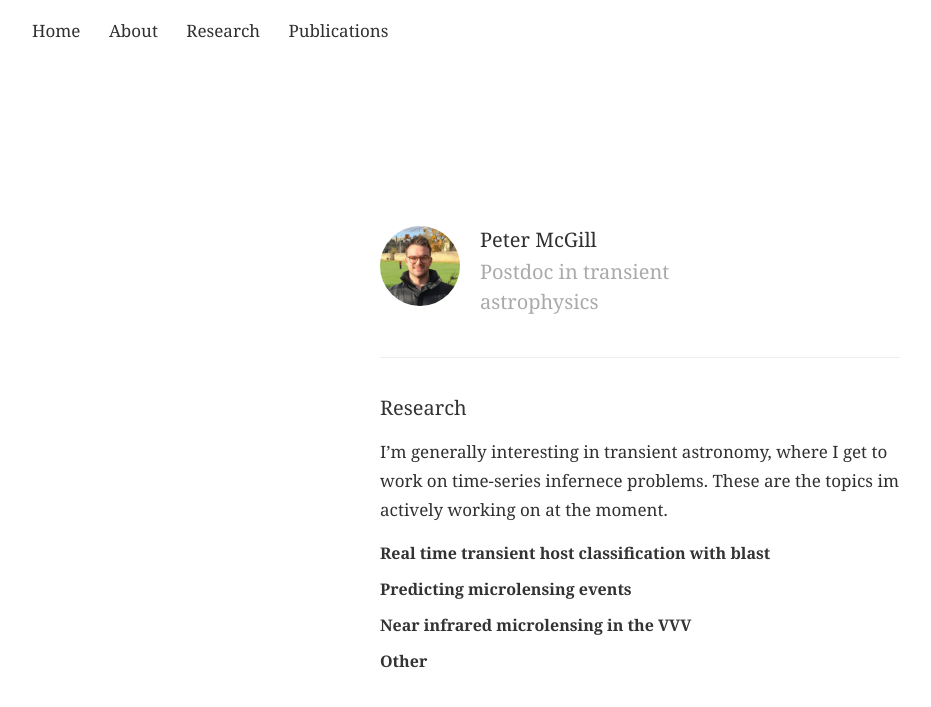
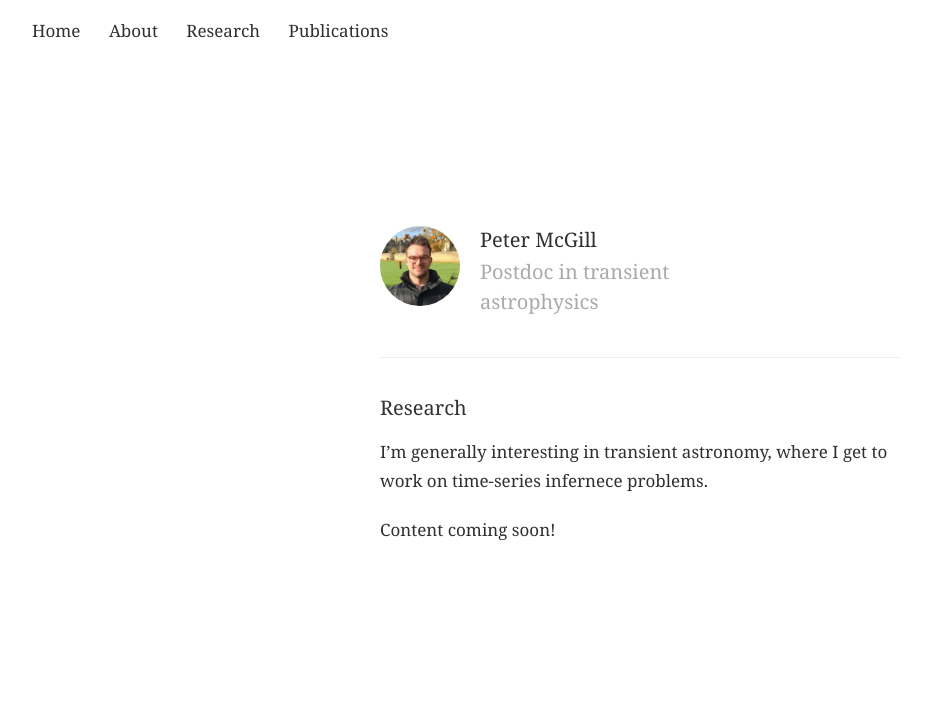
Before and after one commit to astrophpeter/astrophpeter.github.io, a Jekyll site: the page built from research.md, in a window 1280 px wide. Shown: the top 707 px of the page, without its empty margins (0-931 px from the left). Built offline with Jekyll 4.4.1, drawn with Linux system fonts in a browser that asks for light colours; nearby versions of some CDN libraries.

Commit message:
Update research.md

```diff
--- a/research.md
+++ b/research.md
@@ -7,20 +7,6 @@ profile: true
 ### Research
 
 I'm generally interesting in transient astronomy, where I get to work on
-time-series infernece problems. These are the topics im actively working on
-at the moment.
+time-series infernece problems.
 
-
-#### Real time transient host classification with blast
-
-
-
-#### Predicting microlensing events
-
-
-
-#### Near infrared microlensing in the VVV
-
-
-
-#### Other
+Content coming soon!
```
